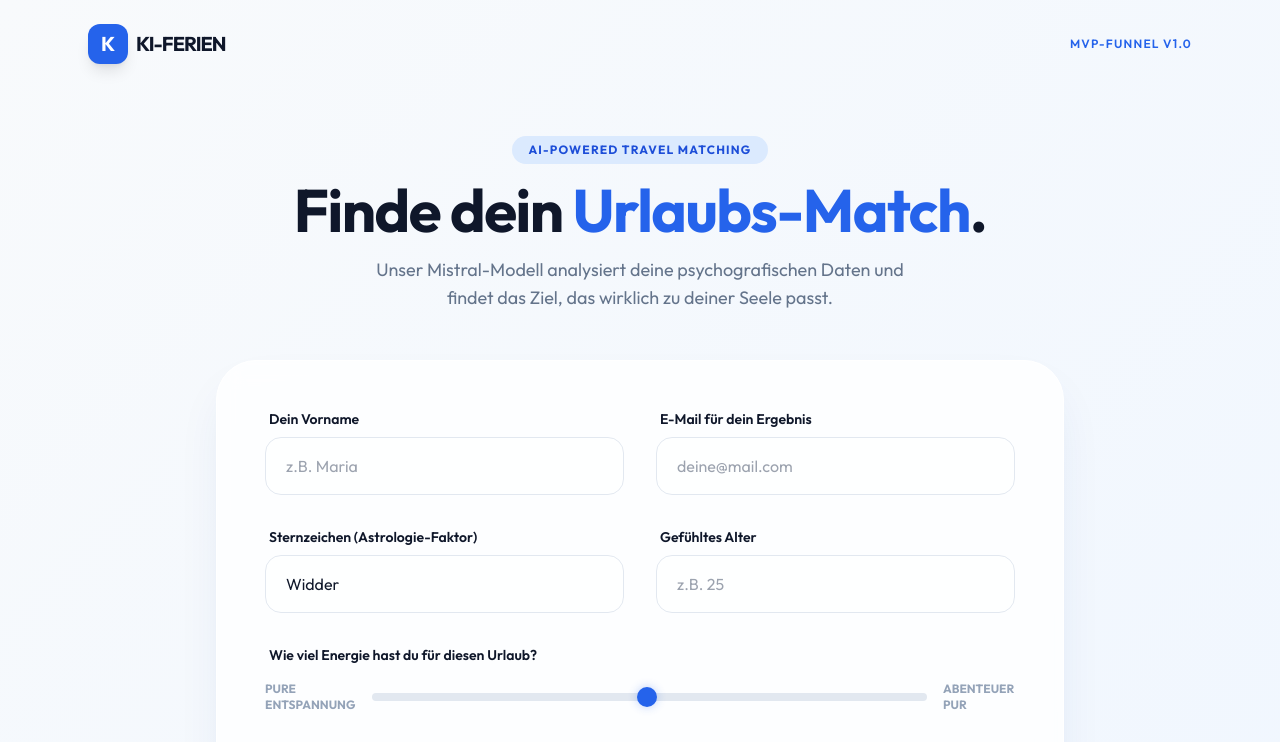
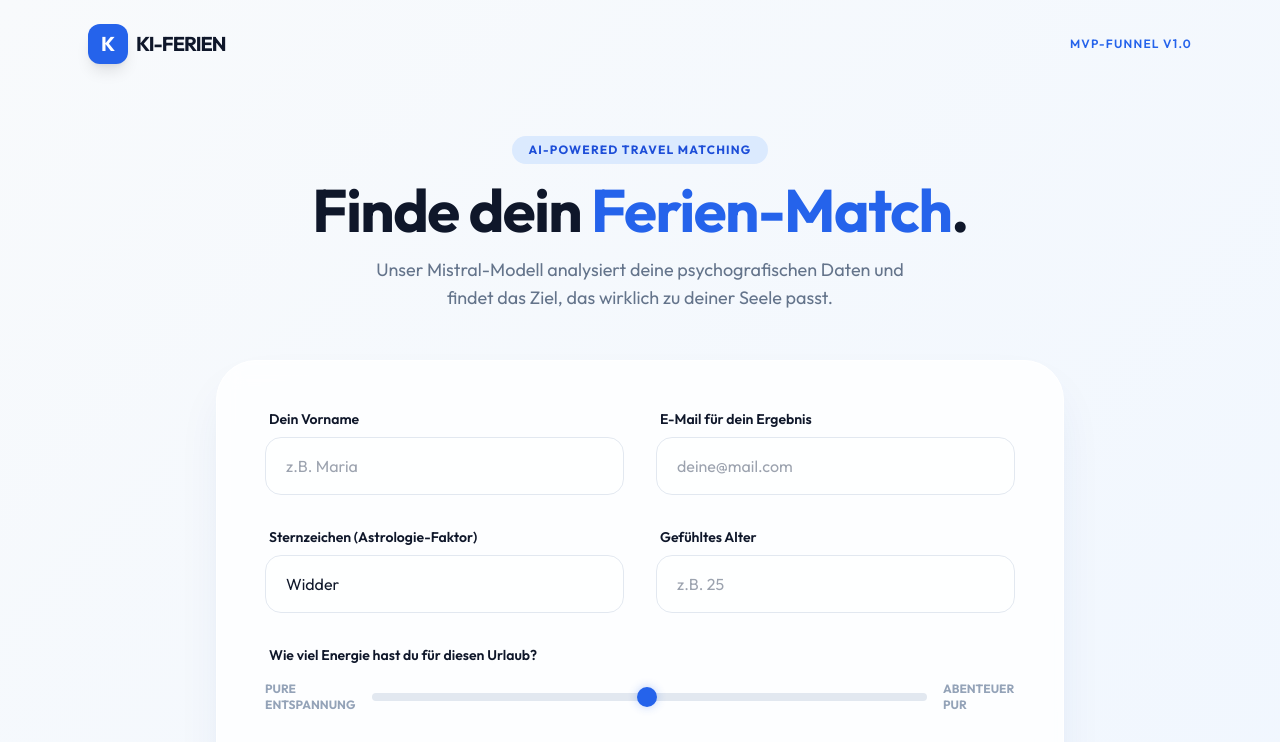
Before and after one commit to KI-Ferien/match-app, a website: page index.html in a window 1280 px wide. Shown: the top 742 px of the page. Drawn offline with nearby package versions, Linux system fonts and the light colour scheme.

Commit message:
Update index.html
Urlaub ersetzt durch Ferien

```diff
--- a/index.html
+++ b/index.html
@@ -52,7 +52,7 @@
     <main class="max-w-4xl mx-auto px-6 py-12">
         <div class="text-center mb-12">
             <span class="inline-block px-4 py-1.5 mb-4 text-xs font-bold tracking-widest text-blue-700 uppercase bg-blue-100 rounded-full">AI-Powered Travel Matching</span>
-            <h1 class="text-5xl md:text-6xl font-bold tracking-tight mb-4">Finde dein <span class="text-blue-600">Urlaubs-Match</span>.</h1>
+            <h1 class="text-5xl md:text-6xl font-bold tracking-tight mb-4">Finde dein <span class="text-blue-600">Ferien-Match</span>.</h1>
             <p class="text-lg text-slate-500 max-w-xl mx-auto">Unser Mistral-Modell analysiert deine psychografischen Daten und findet das Ziel, das wirklich zu deiner Seele passt.</p>
         </div>
 
```
